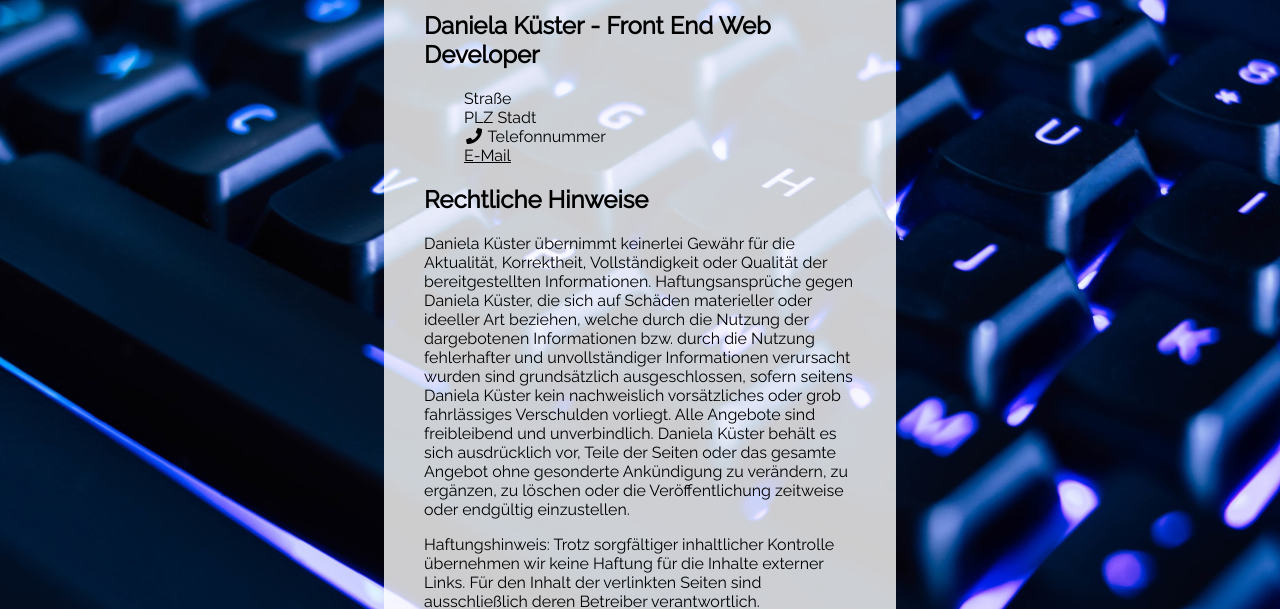
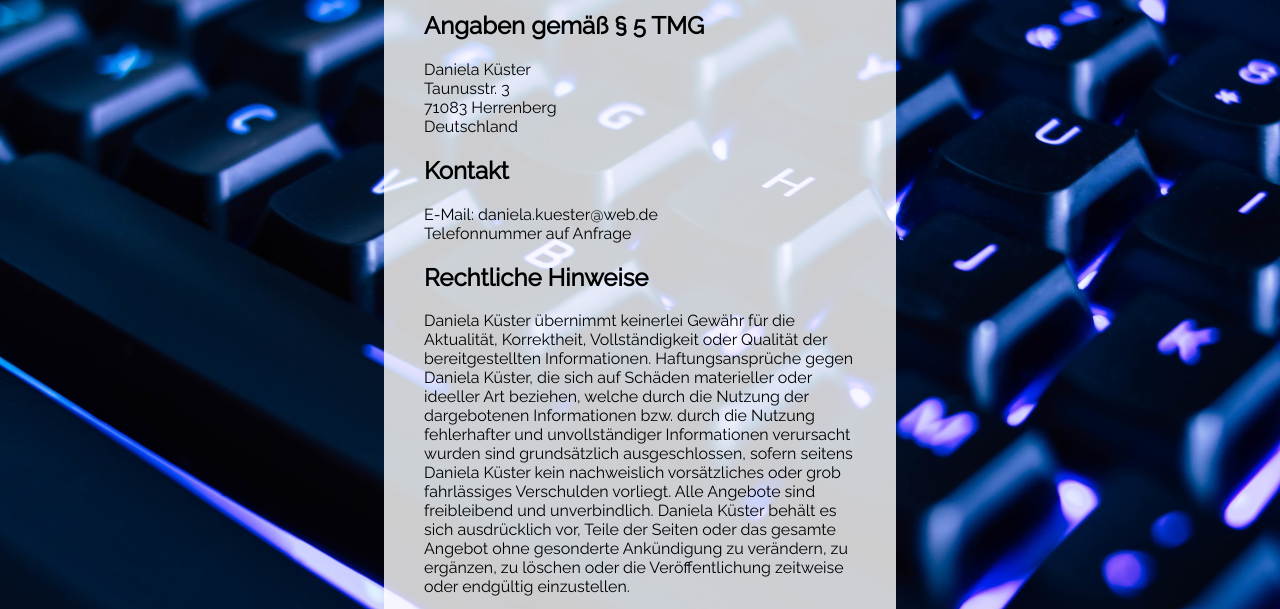
Before and after one commit to DanielaKuester/Portfolio-Deutsch, a plain HTML site: page Impressum.html in a window 1280 px wide. Shown: the part 134-743 px from the top of the page. Drawn offline with Linux system fonts and the light colour scheme; a web font is replaced by a local one.

Commit message:
Add new contact details to "impressum"

```diff
--- a/Impressum.html
+++ b/Impressum.html
@@ -29,17 +29,18 @@
 		<main class="main">
 			<div class="impressum">
 				<h1>Impressum</h1>
-				<h2>Daniela Küster - Front End Web Developer</h2>
-                <ul class="adresse">
-                    <li>Straße</li>
-                    <li>PLZ Stadt</li>
-                    <li>
-                        <i class="fa fa-fw fa-phone"></i> Telefonnummer
-                    </li>
-                    <li>
-                        <a href="#">E-Mail</a>
-                    </li>
-                </ul>
+				<h2>Angaben gemäß § 5 TMG</h2>
+				<ul class="impressum-adresse">
+					<li>Daniela Küster</li>
+					<li>Taunusstr. 3</li>
+					<li>71083 Herrenberg</li>
+					<li>Deutschland</li>
+				</ul>
+				<h2>Kontakt</h2>
+				<ul class="impressum-kontakt">
+					<li>E-Mail: daniela.kuester@web.de</li>
+					<li>Telefonnummer auf Anfrage</li>
+				</ul>
 			</div>
 			<div class="rechtliche-hinweise">
                 <h2>Rechtliche Hinweise</h2>
--- a/css/styles.css
+++ b/css/styles.css
@@ -41,8 +41,10 @@ span {
 	min-width: 400px;
 }
 
-.mf1, .mf2, .adresse {
+.mf1, .mf2, .impressum-adresse, .impressum-kontakt {
 	list-style: none;
+	margin: 0;
+	padding: 0;
 }
 
 .strong {
```
